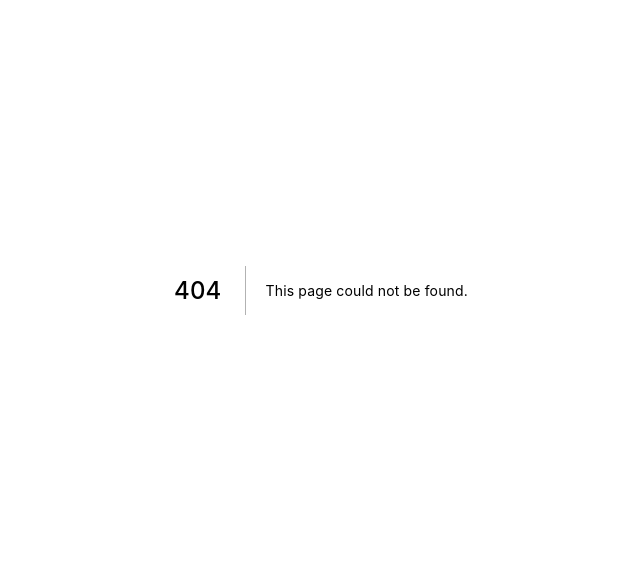
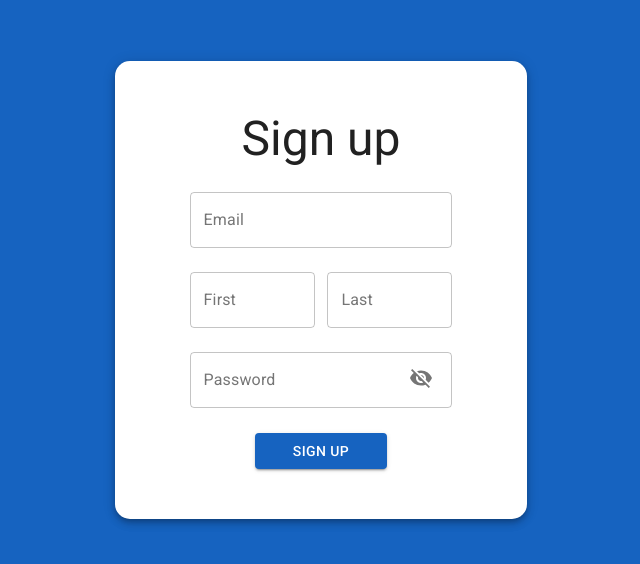
Before and after one commit to ZackMurry/blubo, a Next.js app in the folder frontend/: page /signup in a window 1280 px wide. Before the commit this address had no page. Shown: the part 110-674 px from the top of the page, without its empty margins (319-959 px from the left). Built offline with nearby package versions, Linux system fonts and the light colour scheme.

Commit message:
Add sign up page

```diff
--- /dev/null
+++ b/frontend/pages/signup.tsx
@@ -0,0 +1,175 @@
+import VisibilityOffIcon from '@material-ui/icons/VisibilityOff'
+import VisibilityIcon from '@material-ui/icons/Visibility'
+import { useRouter } from 'next/router'
+import {
+  Button, IconButton, InputAdornment, Paper, TextField, Typography
+} from '@material-ui/core'
+import Cookie from 'js-cookie'
+import { FC, FormEvent, useState } from 'react'
+import ErrorAlert from '../components/alert/ErrorAlert'
+import theme from '../components/utils/theme'
+import ToggleIcon from '../components/utils/ToggleIcon'
+
+const SignUpPage: FC = () => {
+  const [ email, setEmail ] = useState('')
+  const [ firstName, setFirstName ] = useState('')
+  const [ lastName, setLastName ] = useState('')
+  const [ password, setPassword ] = useState('')
+
+  const [ showPassword, setShowPassword ] = useState(false)
+  const [ errorText, setErrorText ] = useState('')
+
+  const router = useRouter()
+
+  const handleSubmit = async (e: FormEvent<HTMLFormElement>) => {
+    e.preventDefault()
+    if (email.length > 320) {
+      setErrorText('Your email is too long!')
+      return
+    }
+    if (firstName.length > 64) {
+      setErrorText('Your first name is too long for our system. Please try something shorter')
+      return
+    }
+    if (lastName.length > 64) {
+      setErrorText('Your last name is too long for our system. Please try something shorter')
+      return
+    }
+    if (password.length < 8) {
+      setErrorText('Your password must be at least 8 characters')
+      return
+    }
+    if (password.length > 55) {
+      setErrorText('Your password is too long!')
+      return
+    }
+
+    const response = await fetch('/api/v1/users', {
+      method: 'POST',
+      headers: { 'Content-Type': 'application/json' },
+      body: JSON.stringify({
+        email,
+        firstName,
+        lastName,
+        password
+      })
+    })
+
+    if (response.ok) {
+      const { jwt } = await response.json()
+      Cookie.set('jwt', jwt)
+      router.push('/home')
+    } else if (response.status === 400) {
+      setErrorText('Your information is invalid')
+    } else if (response.status === 406) {
+      setErrorText('This email is already in use for an account')
+    } else if (response.status === 500) {
+      setErrorText('A server error occured during your request. Please try again')
+    } else {
+      setErrorText(`An unknown error occured. Response status: ${response.status}`)
+    }
+  }
+
+  const handleInvalid = (e: FormEvent<HTMLFormElement>) => {
+    e.preventDefault()
+    setErrorText('Please enter a valid email address')
+  }
+
+  return (
+    <div
+      style={{
+        width: '100%',
+        height: '100vh',
+        display: 'flex',
+        justifyContent: 'center',
+        alignItems: 'center',
+        backgroundColor: theme.palette.secondary.main
+      }}
+    >
+      <Paper elevation={5} style={{ padding: '50px 75px', borderRadius: 15 }}>
+        <Typography variant='h3' style={{ marginBottom: 25, textAlign: 'center' }}>
+          Sign up
+        </Typography>
+        <form
+          onSubmit={handleSubmit}
+          onInvalid={handleInvalid}
+          style={{ display: 'flex', flexDirection: 'column' }}
+        >
+          <TextField
+            type='email'
+            variant='outlined'
+            label='Email'
+            value={email}
+            onChange={e => setEmail(e.target.value)}
+            style={{ marginBottom: '3vh' }}
+            autoComplete='email'
+          />
+          <div style={{ marginBottom: '3vh', display: 'flex', justifyContent: 'space-between' }}>
+            <TextField
+              variant='outlined'
+              label='First'
+              value={firstName}
+              onChange={e => setFirstName(e.target.value)}
+              style={{ width: 125, marginRight: '0.5vw' }}
+              autoComplete='given-name'
+            />
+            <TextField
+              variant='outlined'
+              label='Last'
+              value={lastName}
+              onChange={e => setLastName(e.target.value)}
+              style={{ width: 125, marginLeft: '0.5vw' }}
+              autoComplete='family-name'
+            />
+          </div>
+          <TextField
+            variant='outlined'
+            label='Password'
+            value={password}
+            type={showPassword ? 'text' : 'password'}
+            onChange={e => setPassword(e.target.value)}
+            InputProps={{
+              style: {
+                paddingRight: '25%'
+              },
+              endAdornment: (
+                <InputAdornment
+                  position='end'
+                  style={{ marginRight: '-12%', marginTop: '-14%' }}
+                >
+                  <IconButton
+                    onClick={() => setShowPassword(!showPassword)}
+                    style={{ padding: 0 }}
+                  >
+                    <ToggleIcon
+                      on={showPassword}
+                      timeout={250}
+                      onIcon={<VisibilityIcon />}
+                      offIcon={<VisibilityOffIcon />}
+                    />
+                  </IconButton>
+                </InputAdornment>
+              )
+            }}
+            autoComplete='password'
+          />
+          <div style={{ display: 'flex', justifyContent: 'center' }}>
+            <Button
+              color='secondary'
+              type='submit'
+              variant='contained'
+              style={{ width: '50%', marginTop: 25 }}
+            >
+              Sign up
+            </Button>
+          </div>
+        </form>
+      </Paper>
+      {
+        errorText && <ErrorAlert disableClose text={errorText} />
+      }
+    </div>
+  )
+}
+
+export default SignUpPage
```
Also changed, not shown: frontend/.eslintrc.json.
